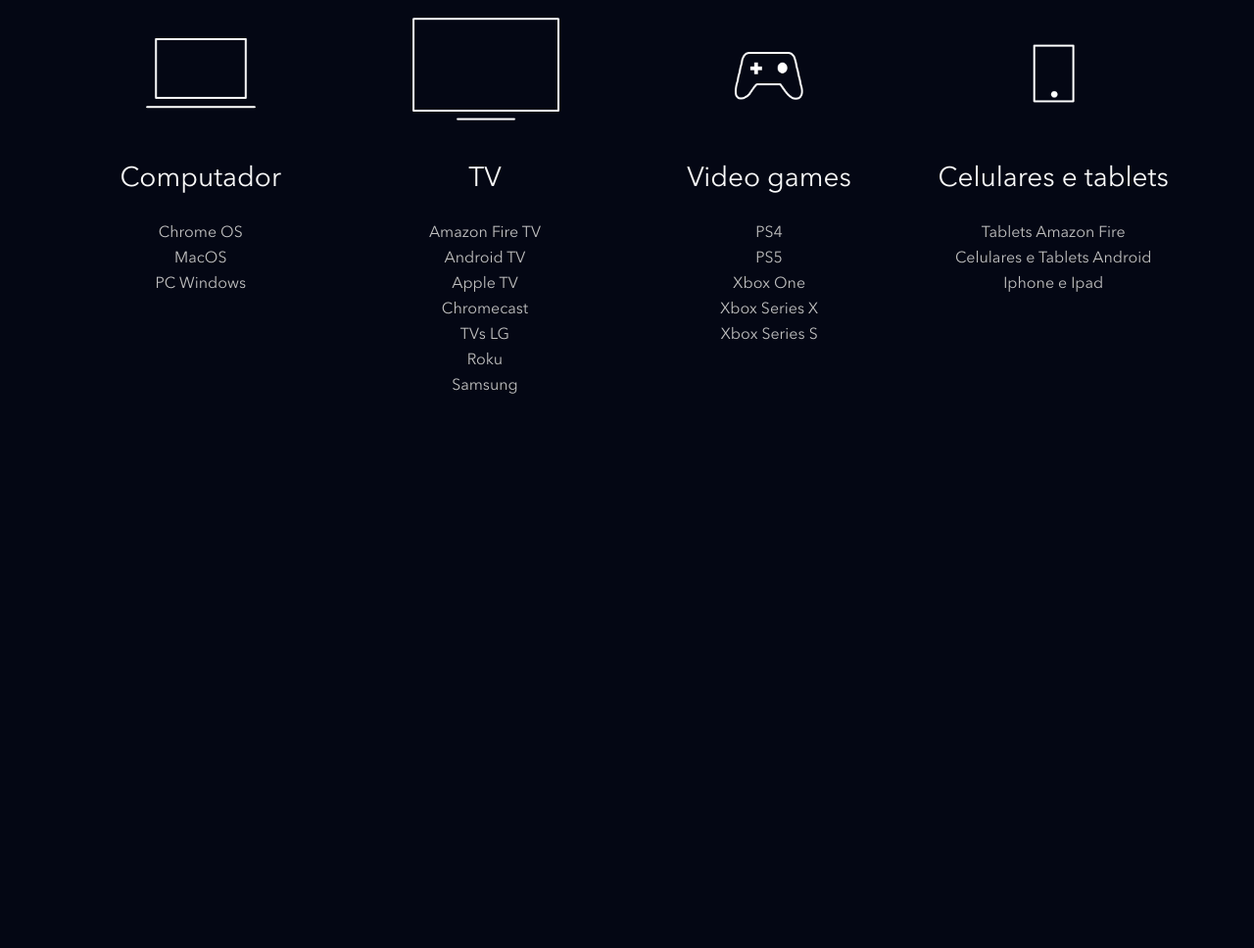
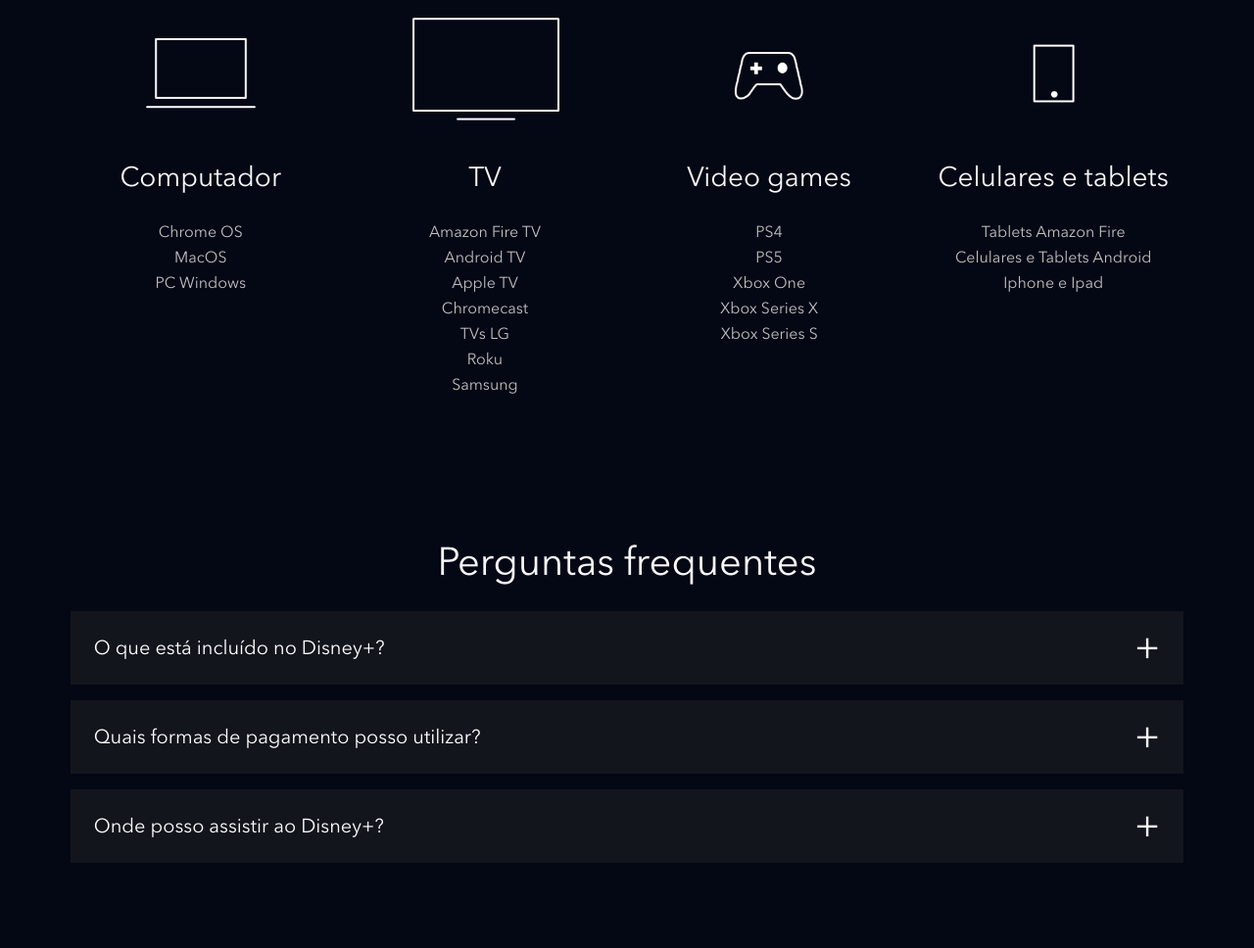
Before and after one commit to LucianoLechner/Clone-disney-Plus-EBAC, a website: page index.html in a window 1280 px wide. Shown: the part 3840-4808 px from the top of the page at 98% size. Before the commit the page ends 4318 px from the top, so only its background shows below. Drawn offline with nearby package versions, Linux system fonts and the light colour scheme; files that its build step writes are made by us from their sources; files whose address does not match are found by name.

Commit message:
create faq

```diff
--- a/index.html
+++ b/index.html
@@ -187,6 +187,43 @@
             </li>
         </ul>
     </section>
+    <section class="faq">
+        <h2 class="tittle">Perguntas frequentes</h2>
+        <ul class="faq__questions">
+            <li class="faq__questions__item">
+                <div class="faq__questions__item__question" data-faq-question>
+                    O que está incluído no Disney+?
+                </div>
+                <div class="faq__questions__item__question__answer text--big">
+                    <p>Benefícios de assinar o Disney+:</p>
+                    <ul class="ul-faq">
+                        <li class="li-faq">Estreias de filmes, séries originais e clássicos da Disney, Pixar, Marvel, Star Wars, National Geographic e Star.</li>
+                        <li class="li-faq">Os torneios mais importantes do mundo e programas da ESPN ao vivo.</li>
+                        <li class="li-faq">Até quatro telas ao mesmo tempo com o Disney+ Premium, e até duas com o Disney+ Padrão.</li>
+                        <li class="li-faq">Downloads, criação de perfis e controle parental para personalizar a experiência por idade, de acordo com o seu plano.</li>
+                    </ul>
+                </div>
+            </li>
+            <li class="faq__questions__item">
+                <div class="faq__questions__item__question" data-faq-question>
+                    Quais formas de pagamento posso utilizar?
+                </div>
+                <div class="faq__questions__item__question__answer text--big">
+                    <p>Você pode utilizar: cartão de débito, cartão de crédito, PayPal, Mercado Pago, e também empresas parceiras como Google Play Store, App Store da Apple, Mercado Livre e provedores locais de TV, telefonia e internet.</p>
+                </div>
+            </li>
+            <li class="faq__questions__item">
+                <div class="faq__questions__item__question" data-faq-question>
+                    Onde posso assistir ao Disney+?
+                </div>
+                <div class="faq__questions__item__question__answer text--big">
+                    <p>O aplicativo do Disney+ está disponível em dispositivos móveis, navegadores, videogames, decodificadores e smart TVs. Confira a <a href="#" class="text">lista completa de dispositivos compatíveis na Central de Ajuda.</a></p>
+                </div>
+            </li>
+        </ul>
+
+    </section>
+
 
 
 
--- a/script.js
+++ b/script.js
@@ -1,5 +1,7 @@
 document.addEventListener('DOMContentLoaded', function(){
     const buttons = document.querySelectorAll('[data-tab-button]');
+    const questions = document.querySelectorAll('[data-faq-question]');
+
 
     for (let i = 0; i < buttons.length; i++ ){
         buttons[i].addEventListener('click', function(botao){
@@ -13,7 +15,18 @@
             botao.target.classList.add('shows__tabs__button--is--active')
         })
     }
+
+    for(let i = 0; i < questions.length; i++){
+        questions[i].addEventListener('click', abreOuFechaResposta)
+    }
 })
+
+function abreOuFechaResposta(elemento){
+    const classe = 'open';
+    const elementoPai = elemento.target.parentNode;
+
+    elementoPai.classList.toggle(classe)
+}
 
 function removeBotaoAtivo(){
     const bordaButtons = document.querySelectorAll('[data-tab-button]');
--- /dev/null
+++ b/src/styles/_faq.scss
@@ -0,0 +1,74 @@
+.faq{
+    padding: 5.6vw;
+
+    h2{
+        text-align: center;
+        margin-bottom: 24px;
+    }
+
+    &__questions{
+
+        &__item{
+            background-color: #13151d;
+            margin-bottom: 16px;
+
+            &__question{
+                color: white;
+                font-size: 20px;
+                padding: 24px;
+                display: block;
+                cursor: pointer;
+                position: relative;
+
+                &::after{
+                    content: '+';
+                    position: absolute;
+                    top: 0;
+                    right: 24px;
+                    height: 100%;
+                    display: flex;
+                    align-items: center;
+                    font-size: 40px;
+                }
+
+                &__answer{
+                    padding: 0 24px;
+                    height: 0;
+                    overflow: hidden;
+                    transition: height, 0.3s ease;
+                }
+            }
+        }
+    }
+}
+
+.ul-faq{
+
+    margin-top: 1%;
+    margin-left: 3%;
+
+    .li-faq{
+        list-style-type: disc;
+
+    }
+}
+
+.open{
+
+    .faq__questions__item__question__answer{
+        padding-bottom: 24px;
+        height: auto;
+        transition: height, 0.3s ease;
+    }
+
+    .faq__questions__item__question::after{
+        content: '-';
+        position: absolute;
+        top: 0;
+        right: 30px;
+        height: 100%;
+        display: flex;
+        align-items: center;
+        font-size: 70px;
+    }
+}
--- a/src/styles/main.scss
+++ b/src/styles/main.scss
@@ -4,6 +4,7 @@
 @use 'plans';
 @use 'watch-anywhere';
 @use 'available-devices';
+@use 'faq';
 
 @font-face {
     font-family: Avenir;
```
